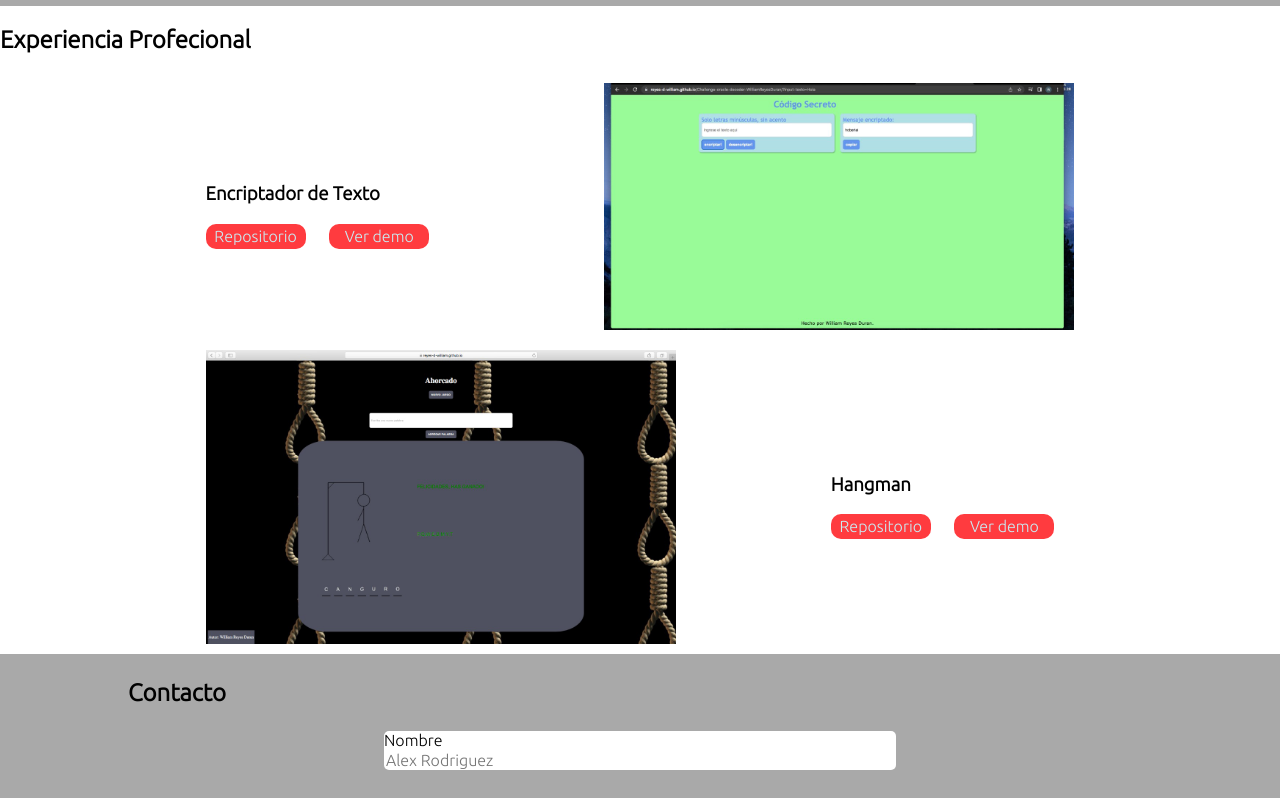
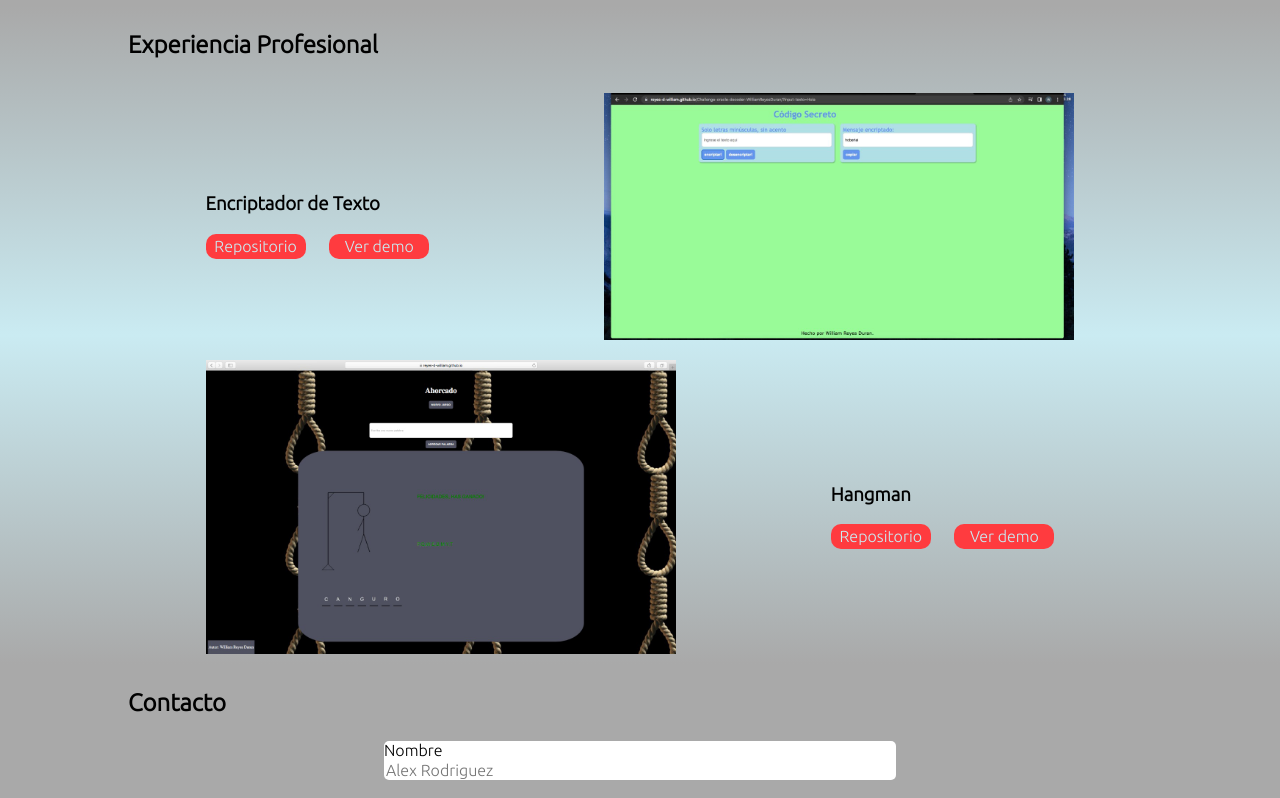
Before and after one commit to Reyes-D-William/miPortafolio, a plain HTML site: page index.html in a window 1280 px wide. Shown: the part 1275-2073 px from the top of the page. Drawn offline with Linux system fonts and the light colour scheme.

Commit message:
new update, arreglando faltas

```diff
--- a/index.html
+++ b/index.html
@@ -137,9 +137,9 @@
         </div>
     </section>
 
-    <section class="experienciaProfesional">
+    <section class="experienciaProfecional">
         <a name="proyectos"></a>
-        <h2>Experiencia Profecional</h2>
+        <h2>Experiencia Profesional</h2>
         <div class="encriptador">
             <img src="./imagenes/WhatsApp Image 2022-03-27 at 7.49.52 PM.jpeg" alt="imagen de encriptador"
                 class="encriptador_imagen">
```
